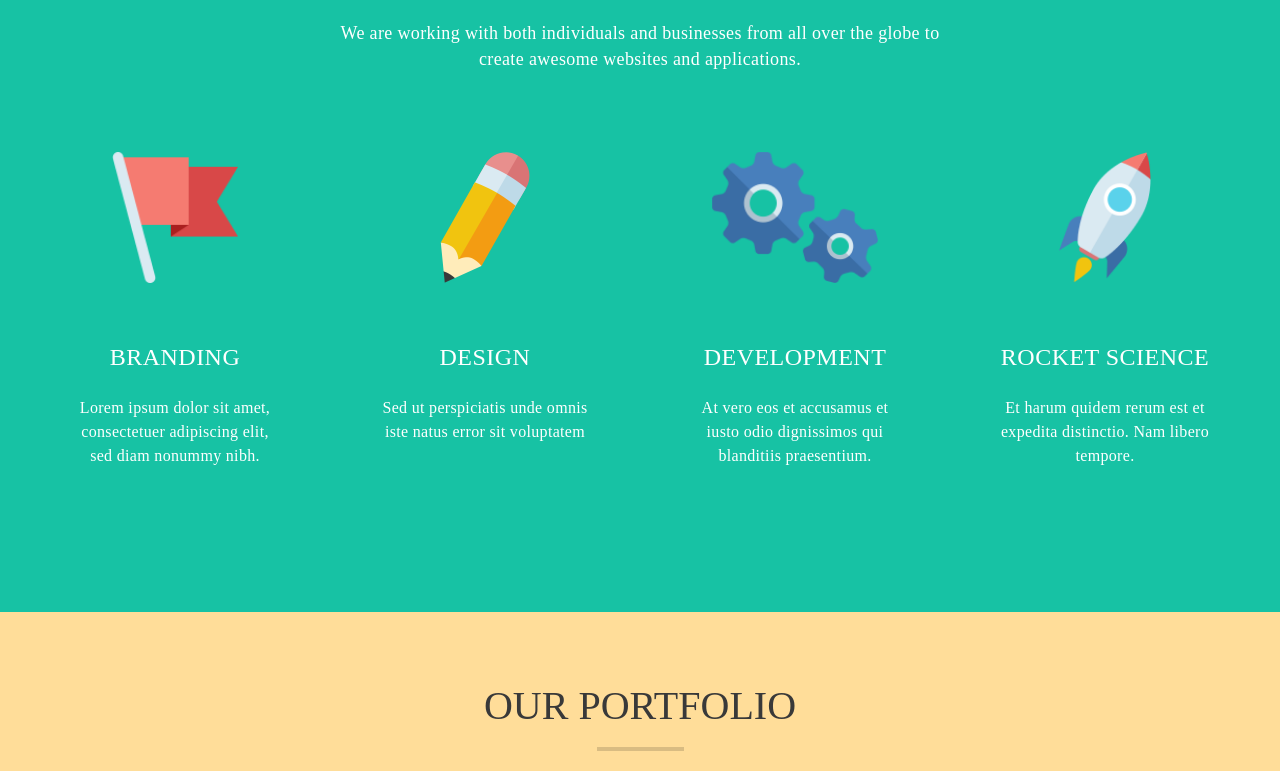
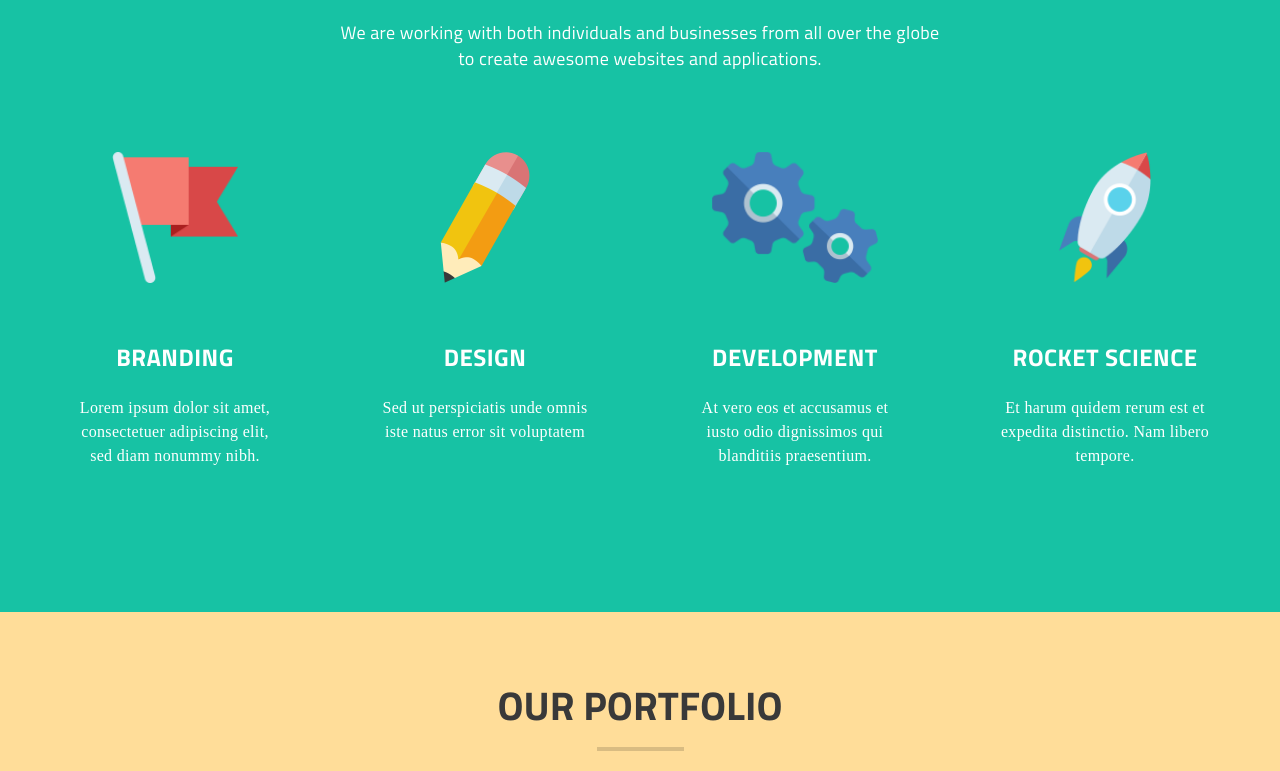
Before and after one commit to anna-biruk/-cuda-portfolio, a plain HTML site: page index.html in a window 1280 px wide. Shown: the part 760-1531 px from the top of the page. Drawn offline with Linux system fonts and the light colour scheme.

Commit message:
added new fonts

```diff
--- /dev/null
+++ b/css/fonts.css
@@ -0,0 +1,24 @@
+@font-face{
+    font-family: "Titillium Web";
+    src: url("../fonts/TitilliumWeb-Black.ttf");
+
+}
+@font-face{
+font-family: "Titillium Web-Bold";
+    src: url("../fonts/TitilliumWeb-Bold.ttf");
+
+}
+@font-face{
+    font-family: "Titillium Web-Regular";
+    src: url("../fonts/TitilliumWeb-Regular.ttf");
+
+}
+@font-face{
+    font-family: "Titillium Web-Light";
+    src: url("../fonts/TitilliumWeb-Light.ttf") format(light);
+
+}
+@font-face{
+    font-family: "TitilliumWeb-SemiBold";
+    src: url("../fonts/TitilliumWeb-SemiBold.ttf");
+}
--- a/css/style.css
+++ b/css/style.css
@@ -1,3 +1,4 @@
+@import url("../css/fonts.css");
 .header {
     background-color: #87509c;
     padding-top: 57px;
@@ -21,6 +22,7 @@
 .menu__item {
     margin-right: 47px;
     color: white;
+    font-family: "Titillium Web-Regular"
 }
 
 .menu__item--active {
@@ -46,6 +48,7 @@
     margin: 0 auto;
     color: white;
     text-align: center;
+    font-family: "Titillium Web-Bold";
 }
 
 .home-page {
@@ -64,6 +67,7 @@
     font-size: 18px;
     border-radius: 3px;
     border-bottom: 3px solid #c86a40;
+    font-family: "TitilliumWeb-SemiBold";
 }
 
 .services-page {
@@ -75,6 +79,7 @@
     color: white;
     display: block;
     text-align: center;
+    font-family: "Titillium Web-Bold";
 }
 
 .page__separator {
@@ -93,6 +98,7 @@
     line-height: 26px;
     display: block;
     letter-spacing: 0.36px;
+    font-family: "Titillium Web-Regular";
 }
 
 .services-page__description {
@@ -111,6 +117,7 @@
     color: white;
     text-transform: uppercase;
     letter-spacing: 0.48px;
+    font-family: "Titillium Web-Bold";
 }
 
 .service {
@@ -125,6 +132,7 @@
     color: white;
     text-align: center;
     letter-spacing: 0.32px;
+    font-family: "Titillium Web-Light";
 
 }
 .services-list{
@@ -143,6 +151,7 @@ background-color: #ffdd99;
 }
 .portfolio-page__title{
     color: #393939;
+    font-family: "Titillium Web-Bold";
 }
 .portfolio-page__description{
     color: #393939;
@@ -150,6 +159,7 @@ background-color: #ffdd99;
     margin-left: auto;
     margin-right: auto ;
     text-align: center;
+    font-family: "Titillium Web-Regular";
 }
 .portfolio-list{
     display: flex;
@@ -174,6 +184,7 @@ background-color: #ffdd99;
     letter-spacing: 0.36px;
     color: #393939;
     text-transform: uppercase;
+    font-family: "Titillium Web-Regular";
 
 }
 .portfolio:nth-child(odd){
@@ -190,6 +201,7 @@ margin-right: 20px;
     font-size: 18px;
     border-radius: 3px;
     border-bottom: 3px solid #14a58c;
+    font-family: "TitilliumWeb-SemiBold";
 }
 
 .cotegoties-list{
@@ -204,6 +216,7 @@ margin-right: 20px;
     background-color:#ebc985 ;
     border-radius: 4px;
     color: #393939;
+    font-family: "Titillium Web-Regular";
 
 }
 .category--active{
```
Also changed, not shown: fonts/TitilliumWeb-Black.ttf (added), fonts/TitilliumWeb-Bold.ttf (added), fonts/TitilliumWeb-BoldItalic.ttf (added), fonts/TitilliumWeb-ExtraLight.ttf (added), fonts/TitilliumWeb-ExtraLightItalic.ttf (added), fonts/TitilliumWeb-Italic.ttf (added), fonts/TitilliumWeb-Light.ttf (added), fonts/TitilliumWeb-LightItalic.ttf (added), fonts/TitilliumWeb-Regular.ttf (added), fonts/TitilliumWeb-SemiBold.ttf (added), fonts/TitilliumWeb-SemiBoldItalic.ttf (added).
